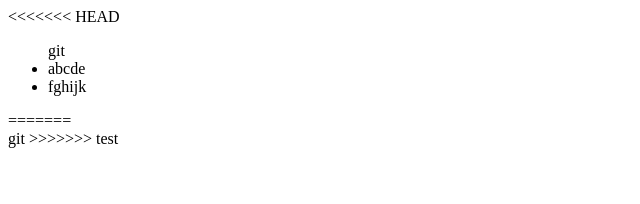
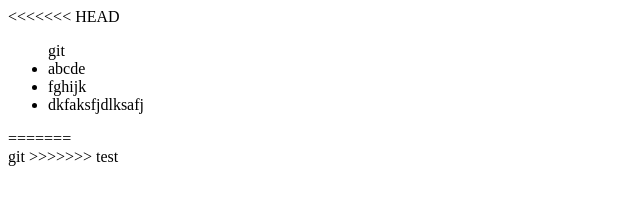
Before and after one commit to pakji9905/git_pakji99, a plain HTML site: page index.html in a window 1280 px wide. Shown: the whole page, without its empty margins (0-640 px from the left). Drawn offline with Linux system fonts and the light colour scheme.

Commit message:
dsagfhgshjhht

```diff
--- a/index.html
+++ b/index.html
@@ -12,6 +12,7 @@
 
 		<li>abcde</li>
 		<li>fghijk</li>
+		<li>dkfaksfjdlksafj</li>
 
 	</ul>
 =======
```
